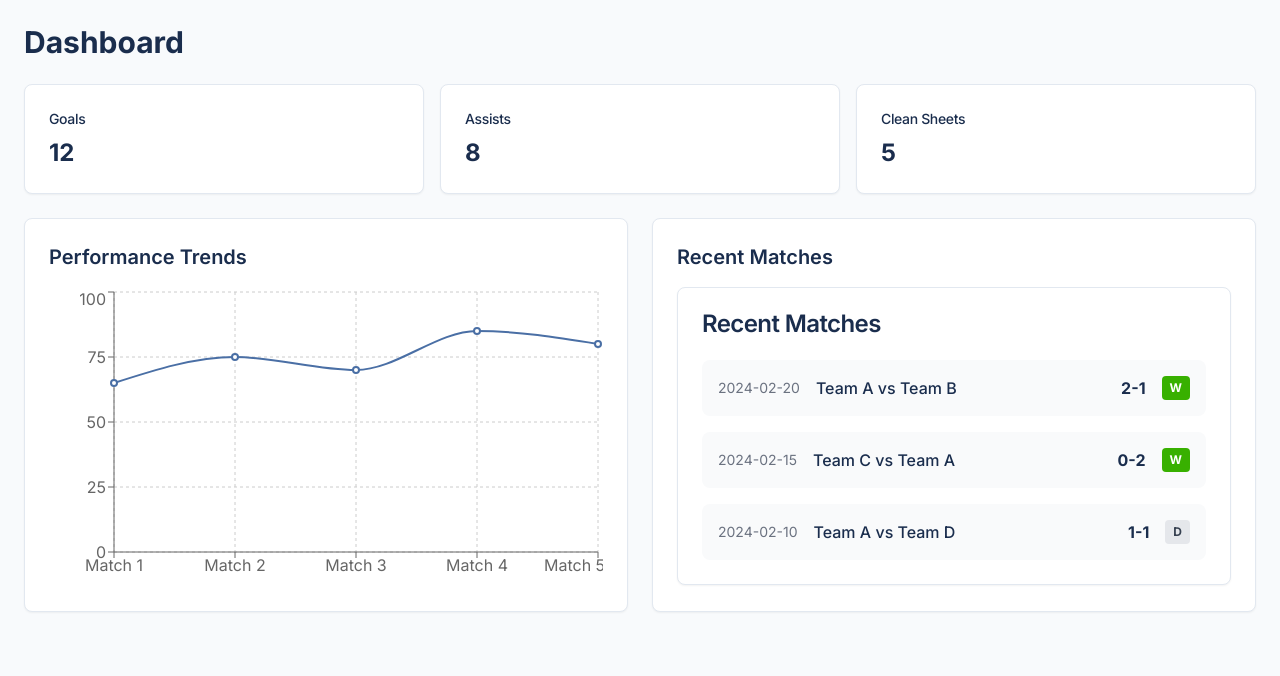
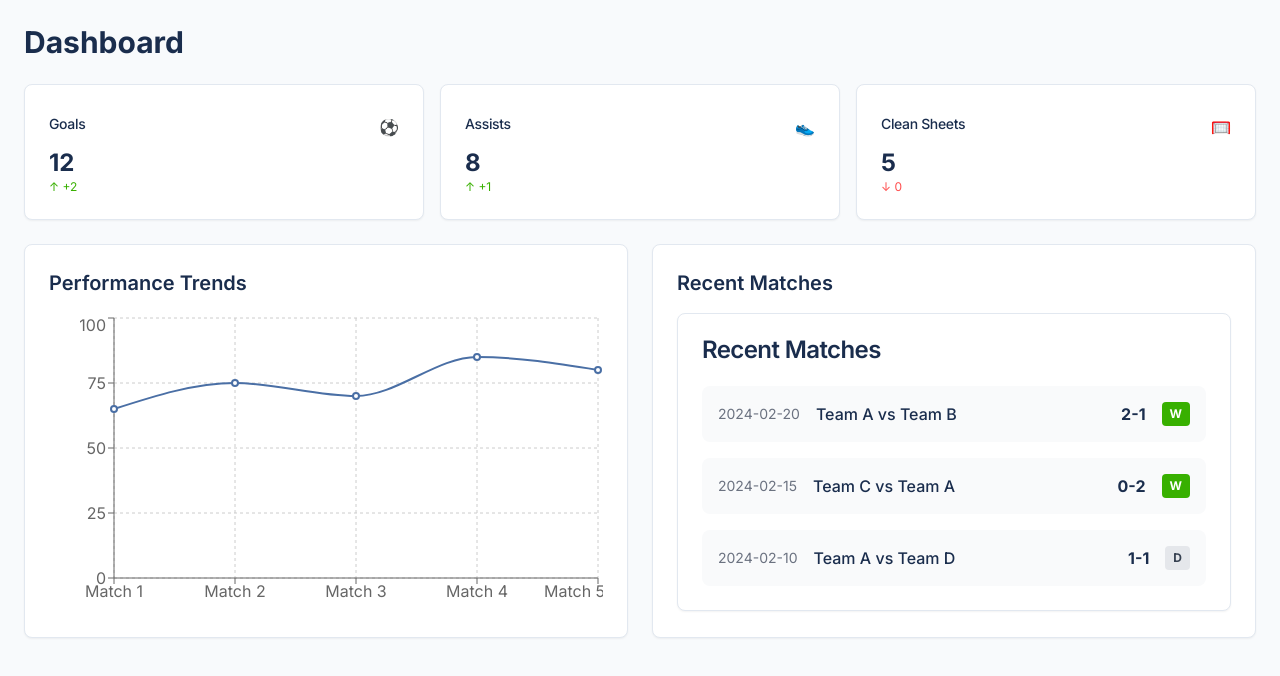
Before and after one commit to mausam0967/pitch-analysis-tools, a React (Vite) app: page /dashboard in a window 1280 px wide. Shown: the top 676 px of the page. Built offline with nearby package versions, Linux system fonts and the light colour scheme.

Commit message:
Fix StatsCard prop error
Updated the StatsCard component in Dashboard.tsx to remove the 'change' prop, which was not defined in the StatsCardProps interface, resolving TypeScript errors.
[skip gpt_engineer]

```diff
--- a/src/pages/Dashboard.tsx
+++ b/src/pages/Dashboard.tsx
@@ -10,9 +10,27 @@ const Dashboard = () => {
       <h1 className="text-3xl font-bold text-primary mb-6">Dashboard</h1>
 
       <div className="grid grid-cols-1 md:grid-cols-3 gap-4 mb-6">
-        <StatsCard title="Goals" value="12" change="+2" />
-        <StatsCard title="Assists" value="8" change="+1" />
-        <StatsCard title="Clean Sheets" value="5" change="0" />
+        <StatsCard
+          title="Goals"
+          value="12"
+          icon={<span>⚽</span>}
+          trend="up"
+          trendValue="+2"
+        />
+        <StatsCard
+          title="Assists"
+          value="8"
+          icon={<span>👟</span>}
+          trend="up"
+          trendValue="+1"
+        />
+        <StatsCard
+          title="Clean Sheets"
+          value="5"
+          icon={<span>🥅</span>}
+          trend="down"
+          trendValue="0"
+        />
       </div>
 
       <div className="grid grid-cols-1 lg:grid-cols-2 gap-6">
```
